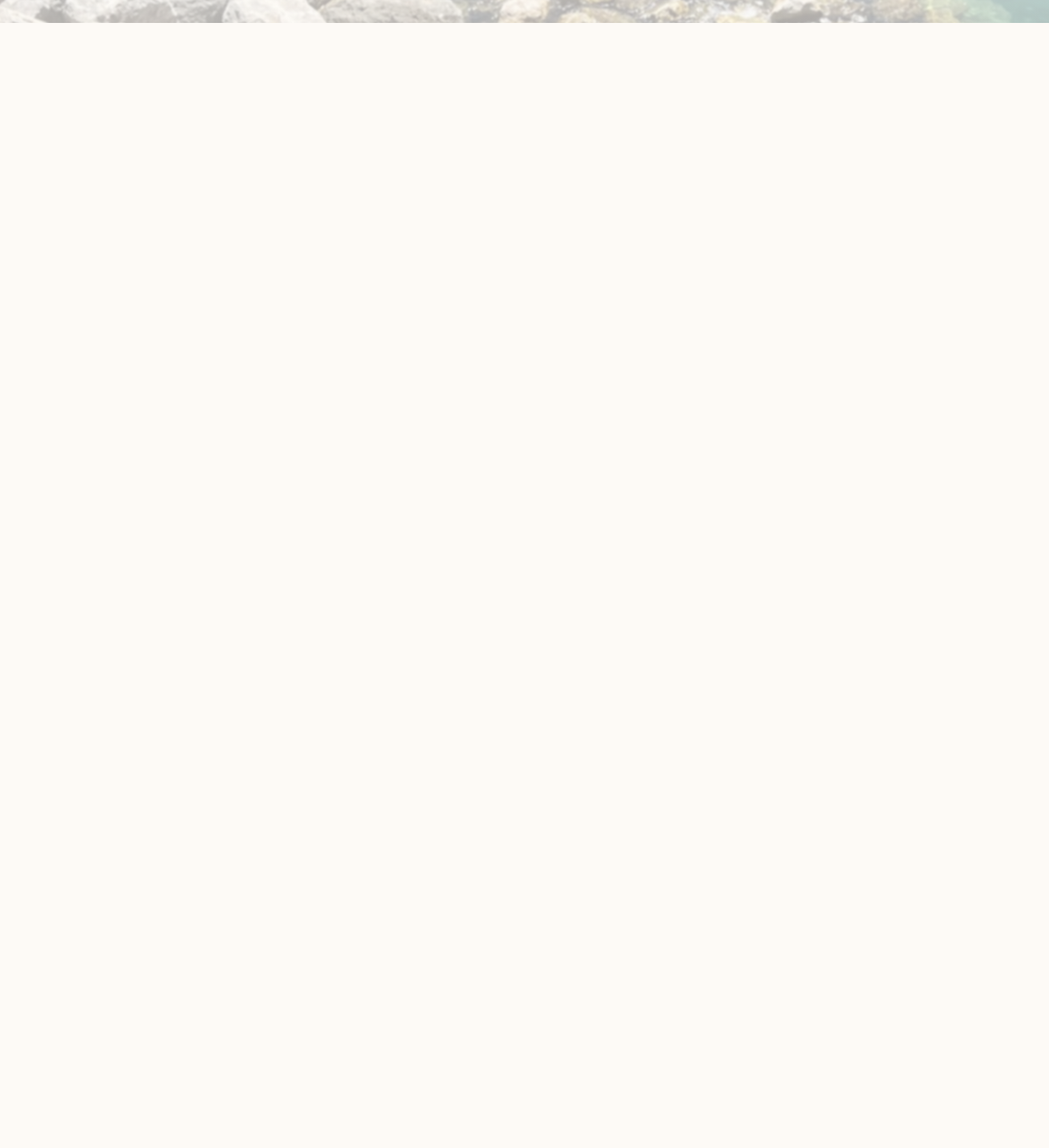
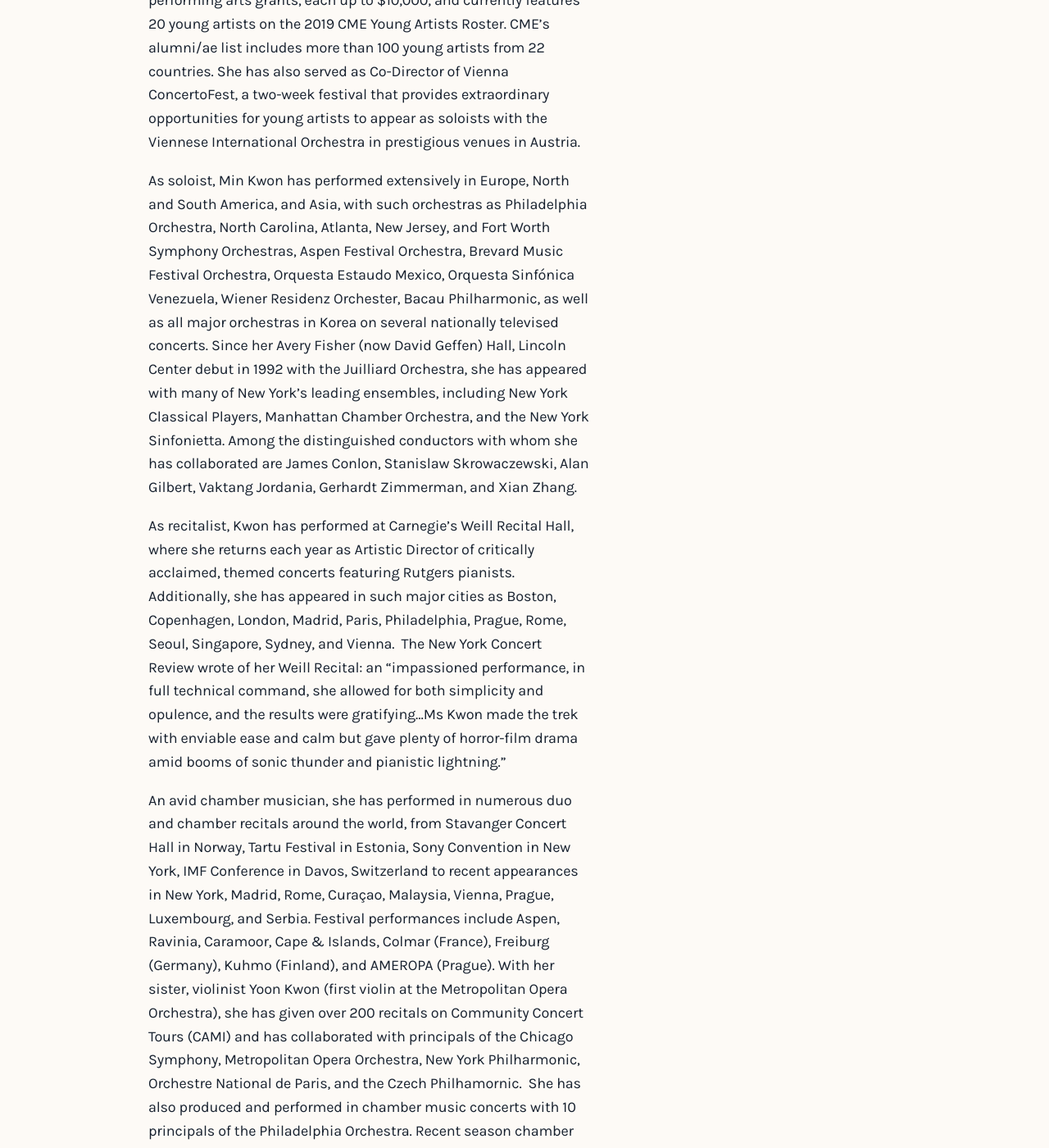
Before and after one commit to Amalfi-Festival/amalfi-festival-org, a Jekyll site: the page built from _people/Min-Kwon.md, in a window 1280 px wide and 1400 px high, scrolled down 614 px. Shown: the whole window at 82% size. Built offline with Jekyll 4.4.1, drawn with Linux system fonts in a browser that asks for light colours; before the commit the page ends 900 px from its top, so only the background shows below that; some of the changed text lies outside the part shown.

Commit message:
Update Min-Kwon.md
Inserted Kwon bio

```diff
--- a/_people/Min-Kwon.md
+++ b/_people/Min-Kwon.md
@@ -7,4 +7,18 @@
 website: # If the person has a personal website they'd like to include, include it here. Otherwise, remove this line.
 ---
 
-Place the person's bio here.
+Korean-born American pianist Min Kwon excels in a versatile career that encompasses concerti, solo recitals, and chamber music appearances, while in high demand around the world as pedagogue, arts advocate, and administrator.  She has held professional engagements in over 60 countries on seven continents and all 50 U.S. states.
+
+Professor of Piano and Head of Keyboard Program at Mason Gross School of the Arts, Rutgers University since 2002, Dr. Kwon is also the founder and director of the Center for Musical Excellence (CME), a non-profit dedicated to mentoring and supporting gifted young musicians. To date, CME has awarded 12 international performing arts grants, each up to $10,000, and currently features 20 young artists on the 2019 CME Young Artists Roster. CME’s alumni/ae list includes more than 100 young artists from 22 countries. She has also served as Co-Director of Vienna ConcertoFest, a two-week festival that provides extraordinary opportunities for young artists to appear as soloists with the Viennese International Orchestra in prestigious venues in Austria.
+
+As soloist, Min Kwon has performed extensively in Europe, North and South America, and Asia, with such orchestras as Philadelphia Orchestra, North Carolina, Atlanta, New Jersey, and Fort Worth Symphony Orchestras, Aspen Festival Orchestra, Brevard Music Festival Orchestra, Orquesta Estaudo Mexico, Orquesta Sinfónica Venezuela, Wiener Residenz Orchester, Bacau Philharmonic, as well as all major orchestras in Korea on several nationally televised concerts. Since her Avery Fisher (now David Geffen) Hall, Lincoln Center debut in 1992 with the Juilliard Orchestra, she has appeared with many of New York’s leading ensembles, including New York Classical Players, Manhattan Chamber Orchestra, and the New York Sinfonietta. Among the distinguished conductors with whom she has collaborated are James Conlon, Stanislaw Skrowaczewski, Alan Gilbert, Vaktang Jordania, Gerhardt Zimmerman, and Xian Zhang.
+
+As recitalist, Kwon has performed at Carnegie’s Weill Recital Hall, where she returns each year as Artistic Director of critically acclaimed, themed concerts featuring Rutgers pianists. Additionally, she has appeared in such major cities as Boston, Copenhagen, London, Madrid, Paris, Philadelphia, Prague, Rome, Seoul, Singapore, Sydney, and Vienna.  The New York Concert Review wrote of her Weill Recital: an “impassioned performance, in full technical command, she allowed for both simplicity and opulence, and the results were gratifying…Ms Kwon made the trek with enviable ease and calm but gave plenty of horror-film drama amid booms of sonic thunder and pianistic lightning.”
+
+An avid chamber musician, she has performed in numerous duo and chamber recitals around the world, from Stavanger Concert Hall in Norway, Tartu Festival in Estonia, Sony Convention in New York, IMF Conference in Davos, Switzerland to recent appearances in New York, Madrid, Rome, Curaçao, Malaysia, Vienna, Prague, Luxembourg, and Serbia. Festival performances include Aspen, Ravinia, Caramoor, Cape & Islands, Colmar (France), Freiburg (Germany), Kuhmo (Finland), and AMEROPA (Prague). With her sister, violinist Yoon Kwon (first violin at the Metropolitan Opera Orchestra), she has given over 200 recitals on Community Concert Tours (CAMI) and has collaborated with principals of the Chicago Symphony, Metropolitan Opera Orchestra, New York Philharmonic, Orchestre National de Paris, and the Czech Philhamornic.  She has also produced and performed in chamber music concerts with 10 principals of the Philadelphia Orchestra. Recent season chamber music partners include the Shanghai, Harlem, and Attaca String Quartets, Jason Moran, Fred Hersch, Robert McDuffie, Cho-Liang Lin, Paul Neubauer, Arnold Steinhardt, and Sara San’t Ambrogio.
+
+In addition to her collaboration with Yoon Kwon on concert tours, the duo made a recording for RCA Red Seal/BMG in 1996 as the first Koreans to do so in the Company’s 100-year history.  Min Kwon also recorded Schubert and Liszt, released by MSR Classics, which received a Grammy Award (David Frost, Best Producer of the Year, 2009). The American Record Guide called this album “a full conquest of the music's temperament and technical demands." With Viennese pianist and conductor Robert Lehrbaumer, she recorded four-hand music of Schubert for MSR. Her solo album, Dance! features works by 19 composers spanning 300 years. A recent release, CME Presents: Piano Celebration--forwhich she was producer, artistic director, and performer--celebrates composers and pianists from 17 countries. Its solo and four-hand piano music emphasizes the cultural cross-pollination that influenced such diverse composers as Barber, Rachmaninoff, Poulenc, Earl Wild, Brahms, Milhaud, Piazzolla, and Lecuona.
+
+Dr. Kwon has led master classes worldwide at Shanghai and Beijing Central Conservatories, Hong Kong University and HK Academy of Fine Arts, Singapore National University, Royal College of Music and Trinity Laban Conservatory in London, Kuhmo International Music Festival in Finland, Perugia Festival in Italy, and the Vianden Festival in Luxemburg. She has also taught in Spain, Denmark, Austria, Korea, and, in the U.S., numerous universities and conservatories, including Juilliard, Mannes School of Music, and New York University, Cleveland Institute of Music, University of Seattle, University of Arizona, University of California, to name a few.
+
+Min Kwon holds Doctor of Musical Arts and Master of Music degrees from The Juilliard School and a Bachelor of Music degree from The Curtis Institute of Music, completing post-doctoral studies in Salzburg. From 2015-2018, she served on the Juilliard Council as the first and only alumnus/a to be invited. She counts among her teachers and mentors Eleanor Sokoloff, Martin Canin, Leon Fleisher, Hans Leygraf, Dorothy DeLay, Jerome Lowenthal, and Leif Ove Andsnes.  Kwon is a Steinway Artist.
```
